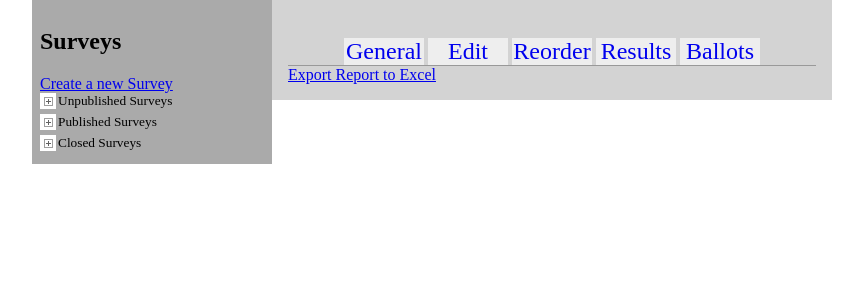
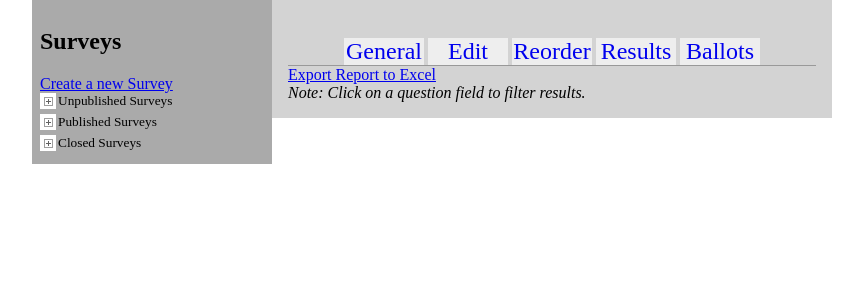
Before and after one commit to mostateresnet/django-resnet-survey, a Django app: template survey/templates/survey/results.html in a window 1280 px wide. Shown: the part 88-388 px from the top of the page, without its empty margins (208-1071 px from the left). Run offline with Django 3.2, Linux system fonts and the light colour scheme; the template is opened without the code that fills it, so the values that code supplies are empty; some libraries are stand-ins or nearby versions.

Commit message:
Added sortable Results and redesigned Results page.

```diff
--- a/survey/static/css/results.css
+++ b/survey/static/css/results.css
@@ -34,3 +34,32 @@ ul
     margin-bottom: 5px;
     list-style-type: square;
 }
+
+.field_sorted_by
+{
+    font-weight: bold;
+}
+
+.field_title
+{
+    display: block;
+    font-weight: bold;
+}
+
+.field_title_accordion
+{
+    font-weight: bold;
+    cursor:pointer;
+}
+
+.field_title_accordion:hover
+{
+    text-decoration: underline;
+}
+
+.foot_note
+{
+    margin-top: 30;
+    display: block;
+    font-style:italic
+}
--- a/survey/templates/survey/results.html
+++ b/survey/templates/survey/results.html
@@ -7,29 +7,47 @@
 {% endblock %}
 
 {% block content %}
+<script type="text/javascript">
+jQuery(document).ready(function(){
+  $('.accordion .head').click(function() {
+      $(this).siblings("ul").toggle('slow');
+      return false;
+  }).siblings("ul").hide();
+});
+</script>
+
   <a href='{% url exportresults survey.slug %}'>Export Report to Excel</a>
-  {% for question in survey.question_set.all %}
-    <h3>{{ question }}</h3>
-
-    {% if question.type == 'TB' or question.type == 'TA' %}
+  {% regroup choices by question as question_list %}
+    {% for question in question_list %}
+      {% if question.grouper.type == 'TB' or question.grouper.type == 'TA' %}
+        <div class = "accordion">
+        <label class = "head field_title_accordion">{{ question.grouper }}</label>
         <ul>
-        {% for choice in question.choice_set.all %}
-          {% for answer in choice.answer_set.all %}
-            <li>{{ answer|linebreaksbr }}</li>
-          {% endfor %}
-        {% endfor %}
-      </ul>
+      {% else %}
+        <label class = "field_title">{{ question.grouper }}</label>
+        <table border="1">
       {% endif %}
 
-    {% if question.type = 'RA' or question.type = 'CH' or question.type = 'DD' %}
-      <table>
-        {% for choice in question.choice_set.all %}
+      {% for choice in question.list %}
+        {% if choice.question.type == 'TB' or choice.question.type == 'TA' %}
+          <li>{{ choice.message }}</li>
+        {% else %}
           <tr>
-            <td>{{ choice }}</td>
-            <td>{{ choice.answer_set.count }}</td>
+            <td {% if choice_id == choice.id %} class="field_sorted_by"{% endif %}>
+              <a href="{% url surveyresults survey.slug choice.pk %}">{{ choice.message }}:</a>
+            </td>
+            <td>{% firstof choice.num_answers '0' %}</td>
           </tr>
+        {% endif %}
       {% endfor %}
+
+      {% if question.grouper.type == 'TB' or question.grouper.type == 'TA' %}
+        </ul>
+        </div>
+      {% else %}
         </table>
       {% endif %}
     {% endfor %}
+  <label class = "foot_note">Note: Click on a question field to filter results.</label>
+
 {% endblock %}
--- a/survey/urls.py
+++ b/survey/urls.py
@@ -14,6 +14,7 @@ urlpatterns = patterns(
     url(r'^(?P<slug>[-_\w]+)/track/$', login_required(SurveyTrackView.as_view()), name='surveytrack'),
     url(r'^(?P<slug>[-_\w]+)/results/$', login_required(SurveyResultsView.as_view()), name='surveyresults'),
     url(r'^(?P<slug>[-_\w]+)/export/$', login_required(SurveyExportView.as_view()), name='exportresults'),
+    url(r'^(?P<slug>[-_\w]+)/(?P<choice_id>\d+)/results/$', login_required(SurveyResultsView.as_view()), name='surveyresults'),
     url(r'^(?P<slug>[-_\w]+)/ballots/$', BallotResultsView.as_view(), name='ballot'),
     url(r'^(?P<slug>[-_\w]+)/qrcode/$', SurveyQRCodeView.as_view(), name='qrcode'),
     url(r'^(?P<slug>[-_\w]+)/dashboard/$', login_required(SurveyDashboardView.as_view()), name='surveydashboard'),
```
Also changed, not shown: survey/models.py (+4 -7 lines), survey/views.py (+51 -6 lines), survey/migrations/0013_auto__del_field_answer_text.py (added), survey/migrations/0014_auto__add_field_question_order_number.py (added), survey/templates/survey/survey_edit.html (line endings or trailing spaces). Lines whose indentation alone changed are shown as unchanged.
